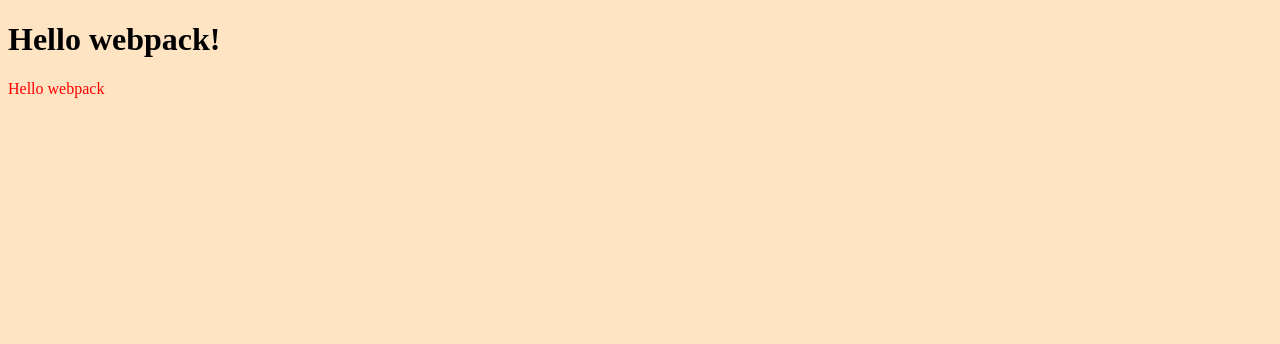
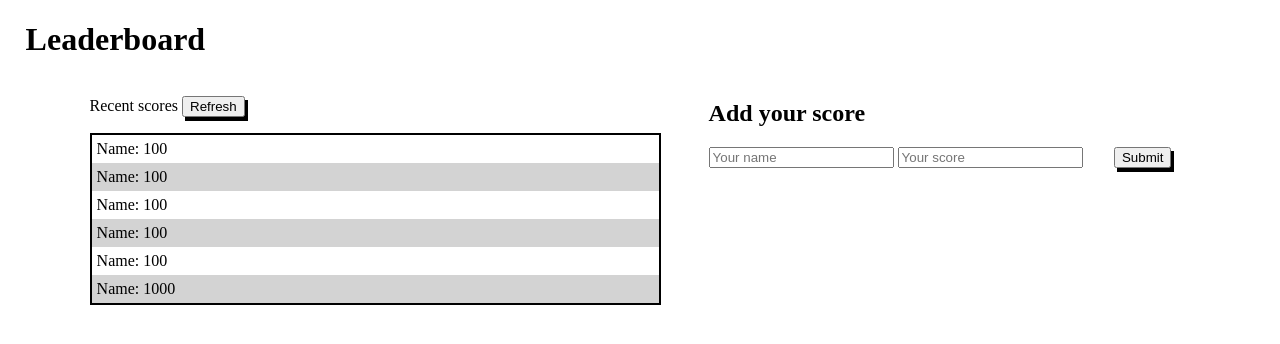
Before and after one commit to Zeph180/Leaderboard, a website built with webpack: page src/index.html in a window 1280 px wide. Built offline with nearby package versions, Linux system fonts and the light colour scheme.

Commit message:
Create basic markup

```diff
--- a/package.json
+++ b/package.json
@@ -6,6 +6,7 @@
   "private": true,
   "scripts": {
     "test": "echo \"Error: no test specified\" && exit 1",
+    "watch":  "webpack --watch",
     "start": "webpack serve --open",
     "build": "webpack"
   },
--- a/src/index.html
+++ b/src/index.html
@@ -3,9 +3,32 @@
 <head>
     <meta charset="UTF-8">
     <meta name="viewport" content="width=device-width, initial-scale=1.0">
-    <title>Wbpack Exercise</title>
+    <title>Leader Board</title>
 </head>
 <body>
-    <h1>Hello webpack!</h1>
+    <header><h1>Leaderboard</h1></header>
+    <section id="main-sec">
+        <section id="out-put">
+            <p>Recent scores <button>Refresh</button></p>
+            <article id="left-art">
+                <p>Name: 100</p>
+                <p>Name: 100</p>
+                <p>Name: 100</p>
+                <p>Name: 100</p>
+                <p>Name: 100</p>
+                <p>Name: 1000</p>
+            </article>
+        </section>
+        <section id="right-art">
+            <h2>Add your score</h2>
+            <form action="">
+                <label for="name"></label>
+                <input type="text" name="usr-name" id="usr-name" placeholder="Your name">
+                <label for="score"></label>
+                <input type="text" name="usr-score" id="usr-score" placeholder="Your score">
+                <button type="submit">Submit</button>
+            </form>
+        </section>
+    </section>
 </body>
 </html>
--- a/src/index.js
+++ b/src/index.js
@@ -1,19 +1 @@
-// eslint-disable-next-line import/no-extraneous-dependencies
-import _ from 'lodash';
 import './style.css';
-
-function component() {
-  const element = document.createElement('div');
-
-  // Lodash, now imported by this script
-  element.innerHTML = _.join(['Hello', 'webpack'], ' ');
-  element.classList.add('hello');
-
-  const myIcon = new Image();
-
-  element.appendChild(myIcon);
-
-  return element;
-}
-
-document.body.appendChild(component());
--- a/src/style.css
+++ b/src/style.css
@@ -1,7 +1,45 @@
-.hello {
-  color: red;
+body {
+  margin: 0;
+  padding: 0;
 }
 
-body {
-  background-color: bisque;
+h1 {
+  margin-left: 2%;
 }
+
+#main-sec {
+  display: flex;
+  flex-direction: row;
+  justify-content: space-between;
+  padding-left: 7%;
+}
+
+#main-sec > * {
+  width: 48%;
+}
+
+#left-art {
+  border: 2px solid;
+}
+
+#left-art p {
+  margin: 0;
+  padding: 5px 5px;
+}
+
+#left-art :nth-child(even) {
+  background-color:lightgray;
+}
+
+input {
+  margin-bottom: 10px;
+}
+
+button {
+  box-shadow: 3px 4px;
+}
+
+button[type='submit'] {
+  float: right;
+  margin-right: 19%;
+}
```
Also changed, not shown: dist/index.html, dist/runtime.bundle.js, 1 other file.
